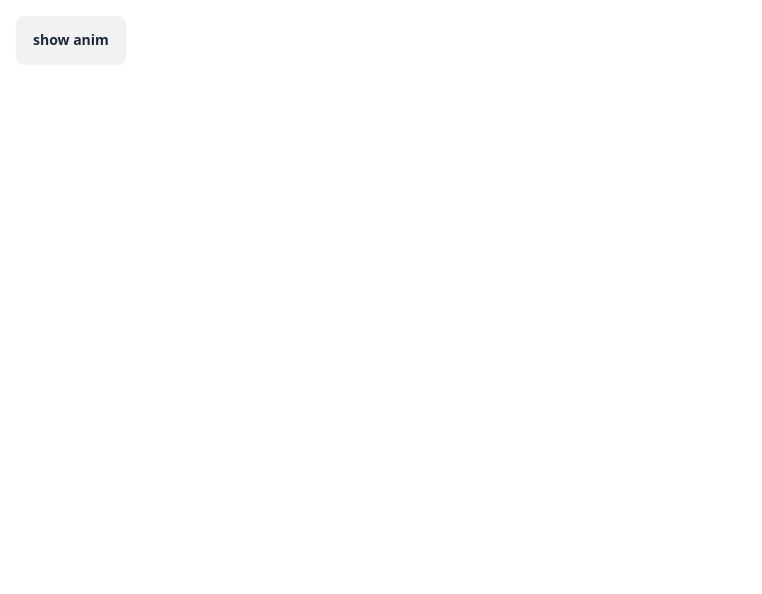
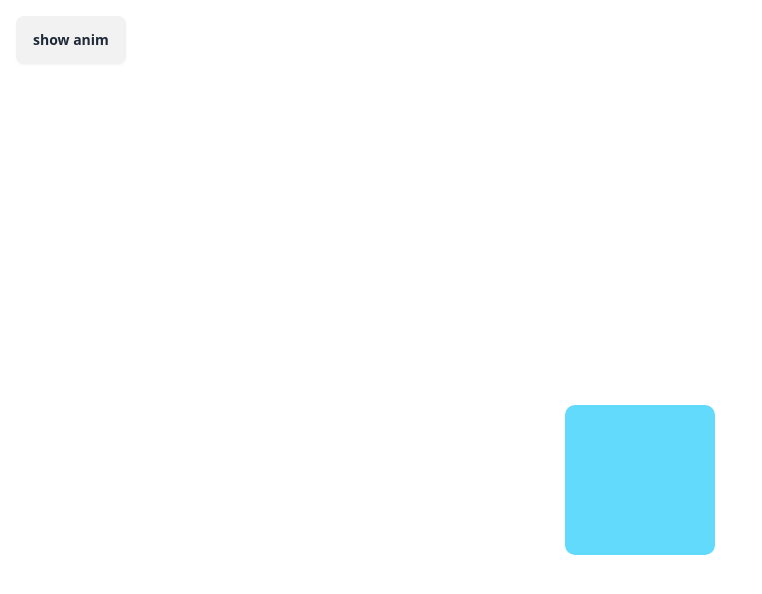
Before and after one commit to Foshati/FramerMotion-learn, a React (Vite) app: page / in a window 1280 px wide. Shown: the top 594 px of the page, without its empty margins (0-762 px from the left). Built offline with nearby package versions, Linux system fonts and the light colour scheme.

Commit message:
add DivAnim components

```diff
--- a/src/App.jsx
+++ b/src/App.jsx
@@ -1,9 +1,11 @@
-import ShowAnim from "./components/showAnim/ShowAnim";
+import DivAnim from "./components/divAnim";
+import ShowAnim from "./components/ShowAnim";
 
 function App() {
   return (
     <>
       <ShowAnim />
+      <DivAnim />
     </>
   );
 }
--- a/src/components/showAnim/ShowAnim.jsx
+++ b/src/components/ShowAnim.jsx
@@ -12,12 +12,12 @@ export default function ShowAnim() {
       <AnimatePresence>
         {show && (
           <motion.div
-            className="card bg-black w-96 shadow-xl m-6"
             initial={{ opacity: 0 }}
             animate={{ opacity: 1 }}
             exit={{ opacity: 0 }}
             transition={{ duration: 0.5 }}
           >
+            <div className="card bg-black w-96 shadow-xl m-4">
               <figure>
                 <img
                   src="https://img.daisyui.com/images/stock/photo-1606107557195-0e29a4b5b4aa.webp"
@@ -31,6 +31,7 @@ export default function ShowAnim() {
                   <button className="btn btn-primary">Buy Now</button>
                 </div>
               </div>
+            </div>
           </motion.div>
         )}
       </AnimatePresence>
--- /dev/null
+++ b/src/components/divAnim.jsx
@@ -0,0 +1,24 @@
+import { motion } from 'framer-motion';
+
+const DivAnim = () => {
+  return (
+    <div style={{ display: 'flex', justifyContent: 'center', alignItems: 'center', height: '100vh' }}>
+      <motion.div
+        initial={{ opacity: 0, scale: 0.5 }}
+        animate={{ opacity: 1, scale: 1 }}
+        transition={{ duration: 0.5 }}
+        whileHover={{ scale: 1.2 }}
+        whileTap={{ scale: 0.9 }}
+        style={{
+          width: 150,
+          height: 150,
+          backgroundColor: '#61dafb',
+          borderRadius: 10,
+          cursor: 'pointer',
+        }}
+      />
+    </div>
+  );
+};
+
+export default DivAnim;
```
Lines whose indentation alone changed are shown as unchanged.
